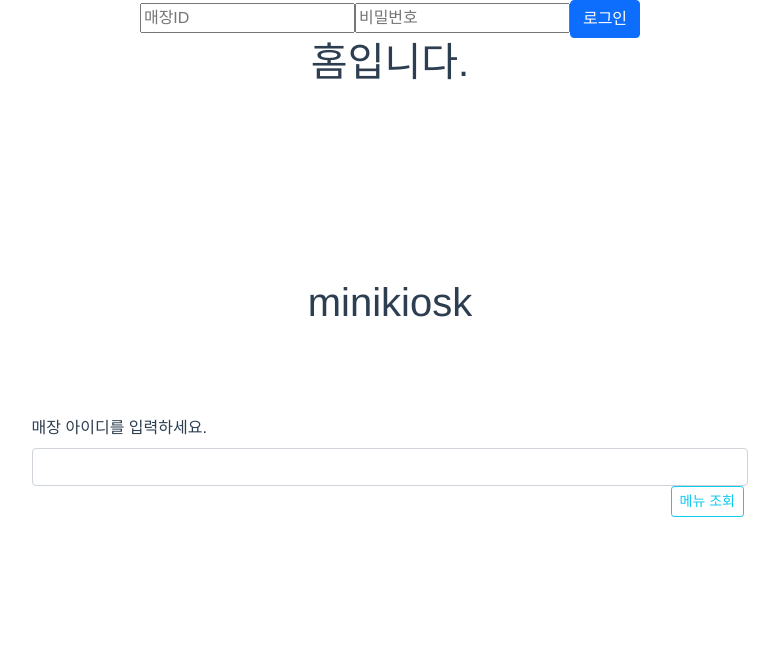
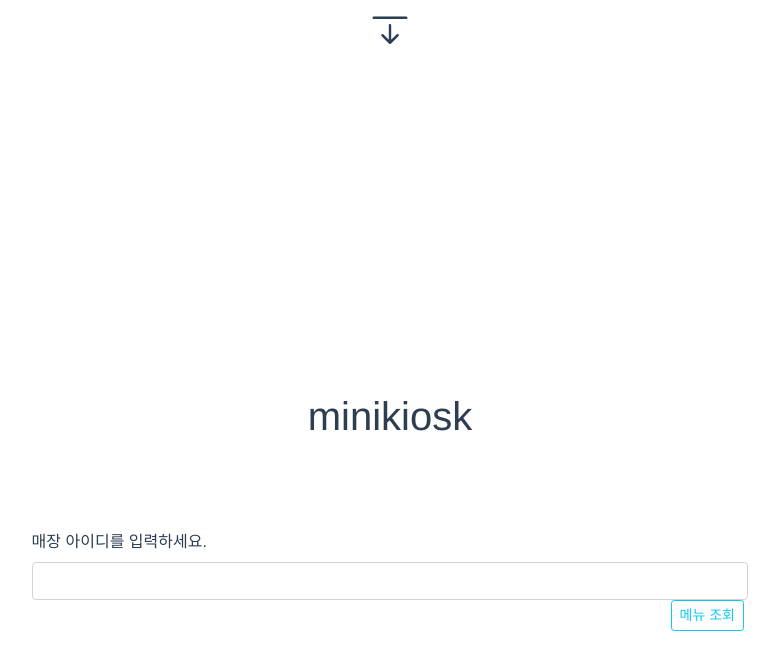
Before and after one commit to beaverpay/minikiosk_view, a Vue app: page / in a window 1280 px wide. Shown: the top 670 px of the page, without its empty margins (250-1029 px from the left). Built offline with nearby package versions, Linux system fonts and the light colour scheme.

Commit message:
slide 헤더

```diff
--- a/package.json
+++ b/package.json
@@ -11,10 +11,12 @@
 		"@popperjs/core": "^2.11.5",
 		"axios": "^0.27.2",
 		"bootstrap": "^5.1.3",
+		"bootstrap-icons": "^1.8.3",
 		"core-js": "^3.8.3",
 		"jquery": "^3.6.0",
 		"mitt": "^3.0.0",
-		"vue": "^3.2.13",
+		"vue": "^3.2.37",
+		"vue-fontawesome": "0.0.2",
 		"vue-router": "^4.0.15",
 		"vuetify": "^2.6.6",
 		"vuex": "^4.0.2",
--- a/public/index.html
+++ b/public/index.html
@@ -4,6 +4,7 @@
 		<meta charset="utf-8" />
 		<meta http-equiv="X-UA-Compatible" content="IE=edge" />
 		<meta name="viewport" content="width=device-width,initial-scale=1.0" />
+		<link rel="stylesheet" href="https://cdn.jsdelivr.net/npm/bootstrap-icons@1.3.0/font/bootstrap-icons.css">
 	</head>
 	<body>
 		<noscript> </noscript>
--- a/src/App.vue
+++ b/src/App.vue
@@ -1,7 +1,7 @@
 <template>
 	<div id="app">
 		<!-- 간단한 로그인 로그아웃 기능 -->
-
+		<div class="header">
 			<form v-if="$store.state.token ? false : true">
 				<input type="text" v-model="userStoreId" placeholder="매장ID" />
 				<input type="password" v-model="userPassword" placeholder="비밀번호" />
@@ -18,12 +18,17 @@
 					<input @click="$store.dispatch('logout')" type="button" class="btn btn-primary col-6" value="로그아웃" />
 				</div>
 			</form>
+		</div>
+		<div style="height: 200px;">
+			<i class="bi bi-arrow-bar-down fs-1"></i>
+			<i class="bi bi-arrow-bar-up fs-1"></i>
+		</div>
 		<router-view></router-view>
 
 </div>
 </template>
 <script>
-
+import $ from 'jquery';
 export default {
 	name: 'App',
 	data() {
@@ -35,6 +40,19 @@ export default {
 	},
 	created: function () {
 		// this.getList();
+	},
+	mounted(){
+		$('.bi-arrow-bar-down').on('click',()=>{
+			$('.header').slideDown()
+			$('.bi-arrow-bar-down').css('display', 'none')
+			$('.bi-arrow-bar-up').css('display', 'block')
+		})
+
+		$('.bi-arrow-bar-up').on('click',()=>{
+			$('.header').slideUp()
+			$('.bi-arrow-bar-down').css('display', 'block')
+			$('.bi-arrow-bar-up').css('display', 'none')
+		})
 	},
 	methods: {
 		getList: function () {
@@ -83,4 +101,30 @@ export default {
     margin-right: 10%;
     border-radius: 10px;
 }
+
+.header{
+	display:none;
+}
+
+.bi{
+  display: block;
+}
+
+.bi:hover{
+	cursor: pointer;
+	animation-name: shake;
+	animation-duration: 1s;
+}
+
+.bi-arrow-bar-up{
+	display: none;
+}
+
+@keyframes shake {
+	0% { transform: rotate(0deg)}
+	25% { transform: rotate(-8deg)}
+	50% { transform: rotate(8deg)}
+	75% { transform: rotate(-8deg)}
+	100% { transform: rotate(0deg)}
+}
 </style>
--- a/src/assets/router.js
+++ b/src/assets/router.js
@@ -1,5 +1,6 @@
 import { createWebHistory, createRouter } from 'vue-router';
-import Home from '../components/Home.vue';
+// import Home from '../components/Home.vue';
+import Menu from '../components/Menu.vue';
 import NotFound from '../components/NotFound.vue';
 import Admin from '../components/Admin.vue';
 import Manager from '../components/Manager.vue';
@@ -9,7 +10,7 @@ import StoreEdit from '../components/StoreEdit.vue';
 const routes = [
 	{
 		path: '/',
-		component: Home,
+		component: Menu,
 	},
 	{
 		path: '/manager',
--- a/src/components/Home.vue
+++ b/src/components/Home.vue
@@ -1,5 +1,4 @@
 <template>
-	<h1>홈입니다.</h1>
 	<Menu/>
 </template>
 
--- a/src/main.js
+++ b/src/main.js
@@ -9,6 +9,7 @@ import router from './assets/router';
 import store from './store';
 import 'bootstrap';
 import 'bootstrap/dist/css/bootstrap.min.css';
+import 'bootstrap-icons/font/bootstrap-icons';
 
 const emitter = mitt();
 const app = createApp(App);
```
Also changed, not shown: 1 other file (tests, documents, lock files or other folders). Lines whose indentation alone changed are shown as unchanged.
